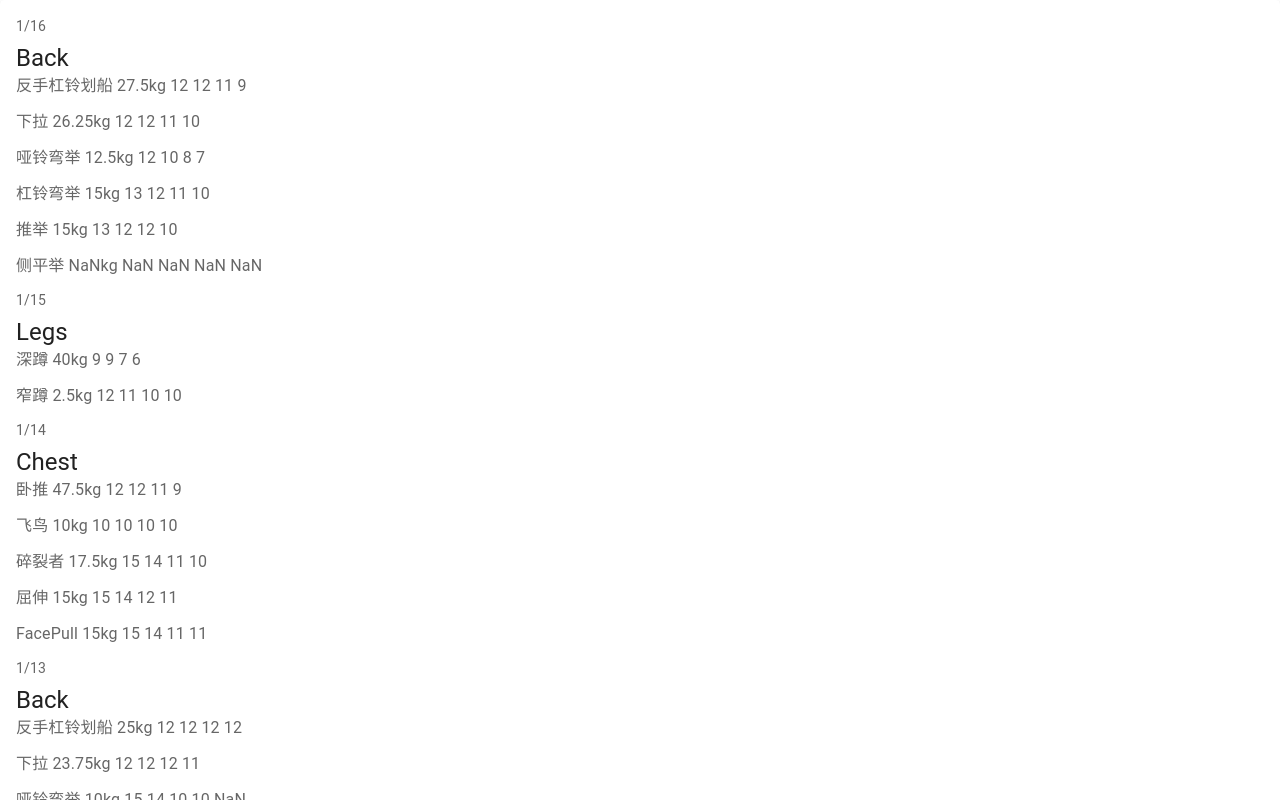
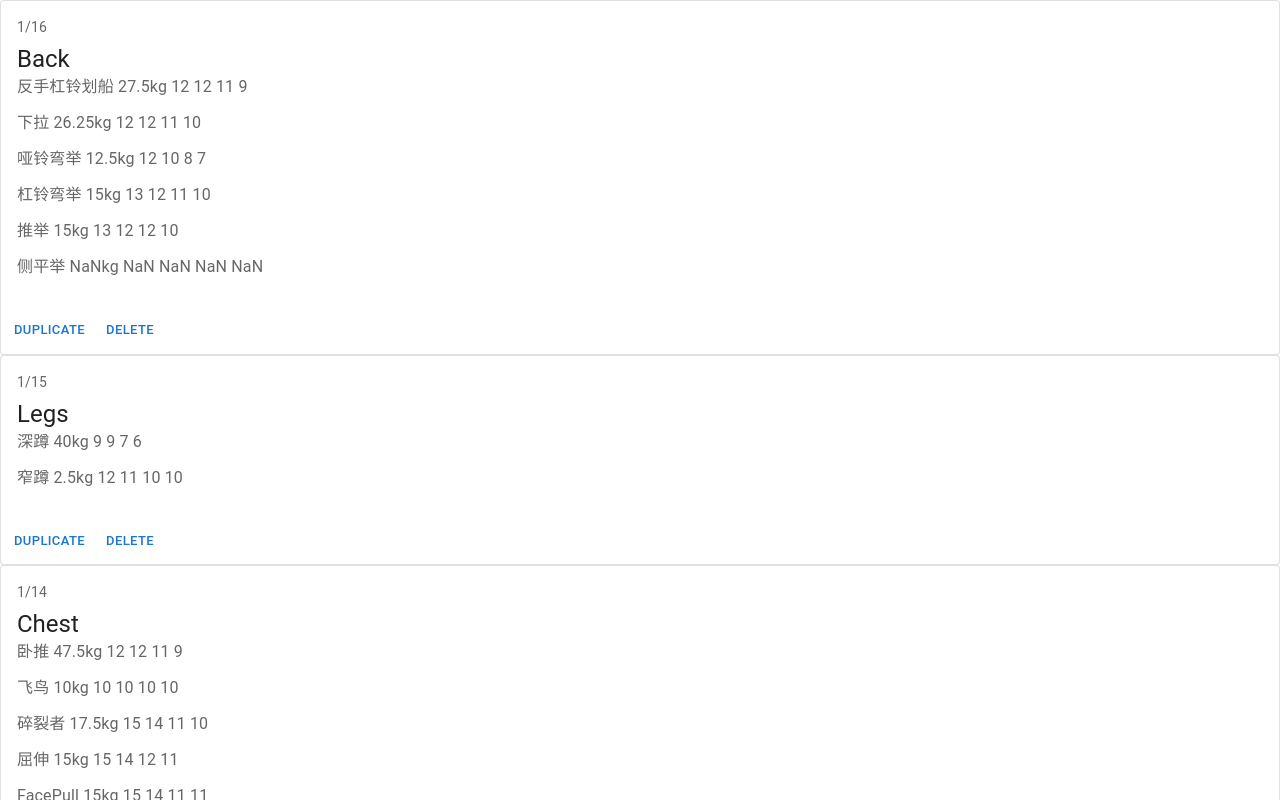
Before and after one commit to yanshudan/training-record-visualiser, a React (Create React App) app: page / in a window 1280 px wide. Shown: the top 800 px of the page. Built offline with nearby package versions, Linux system fonts and the light colour scheme.

Commit message:
use cards

```diff
--- a/src/App.tsx
+++ b/src/App.tsx
@@ -1,12 +1,22 @@
 import './App.css';
-import { RecordTable } from './Components';
+import { RecordList } from './Components';
 import { LoadTrainingRecords } from './LoadFile';
 import { RecordSerializer } from './RecordSerializer';
+import React from 'react'
+import { DetectTopic } from './Utils';
 
 function App() {
-  const rows = RecordSerializer.deserialize(LoadTrainingRecords()).reverse();
+  const rows = RecordSerializer.deserialize(LoadTrainingRecords())
+    .reverse()
+    .map((record) => {
+      return {
+        date:record.date,
+        topic: DetectTopic(record.movements) as string,
+        movements: record.movements
+      }
+    })
 
-  return RecordTable(rows);
+  return <RecordList records={rows}/>
 }
 
 
--- a/src/Components.tsx
+++ b/src/Components.tsx
@@ -28,28 +28,22 @@ export function RecordList(props: IRecordList) {
   return (<div>
     {props.records.map((record) => {
       return (<div>
+        <Card sx={{ minWidth: 275 }} variant="outlined">
+          <CardContent>
             <Typography sx={{ fontSize: 14 }} color="text.secondary" gutterBottom>
               {record.date.getMonth() + "/" + record.date.getDate()}
             </Typography>
             <Typography variant="h5" component="div">
-          {record.topic === "General" ? DetectTopic(record.movements) : record.topic}
+              {record.topic}
             </Typography>
             <Movements movements={record.movements} />
-      </div>)
-    })}
-  </div>)
-}
-
-
-export function RecordTable(rows: Record[]) {
-  return (
-    <Card sx={{ minWidth: 275 }}>
-      <CardContent>
-        <RecordList records={rows} />
           </CardContent>
           <CardActions>
             <Button size="small">Duplicate</Button>
             <Button size="small">Delete</Button>
           </CardActions>
-    </Card>)
-};
+        </Card>
+      </div>)
+    })}
+  </div>)
+}
```
Lines whose indentation alone changed are shown as unchanged.
